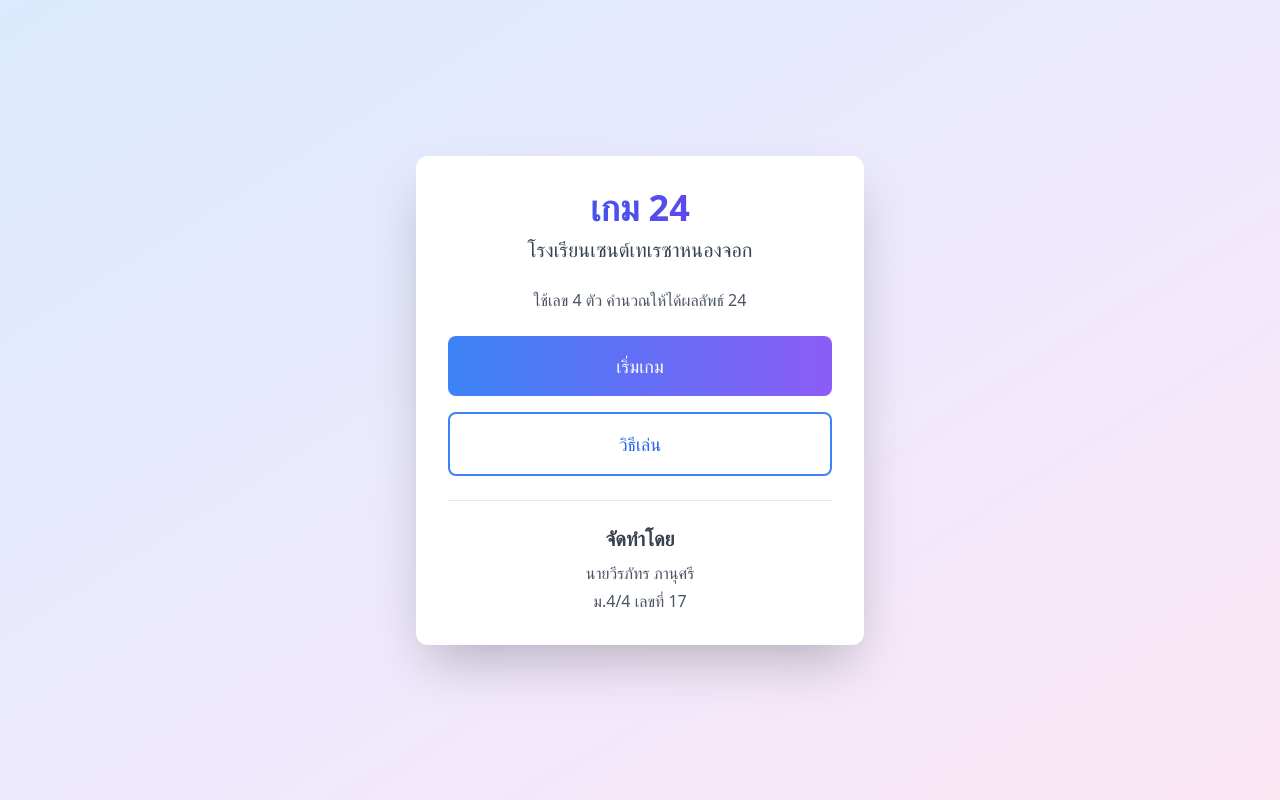
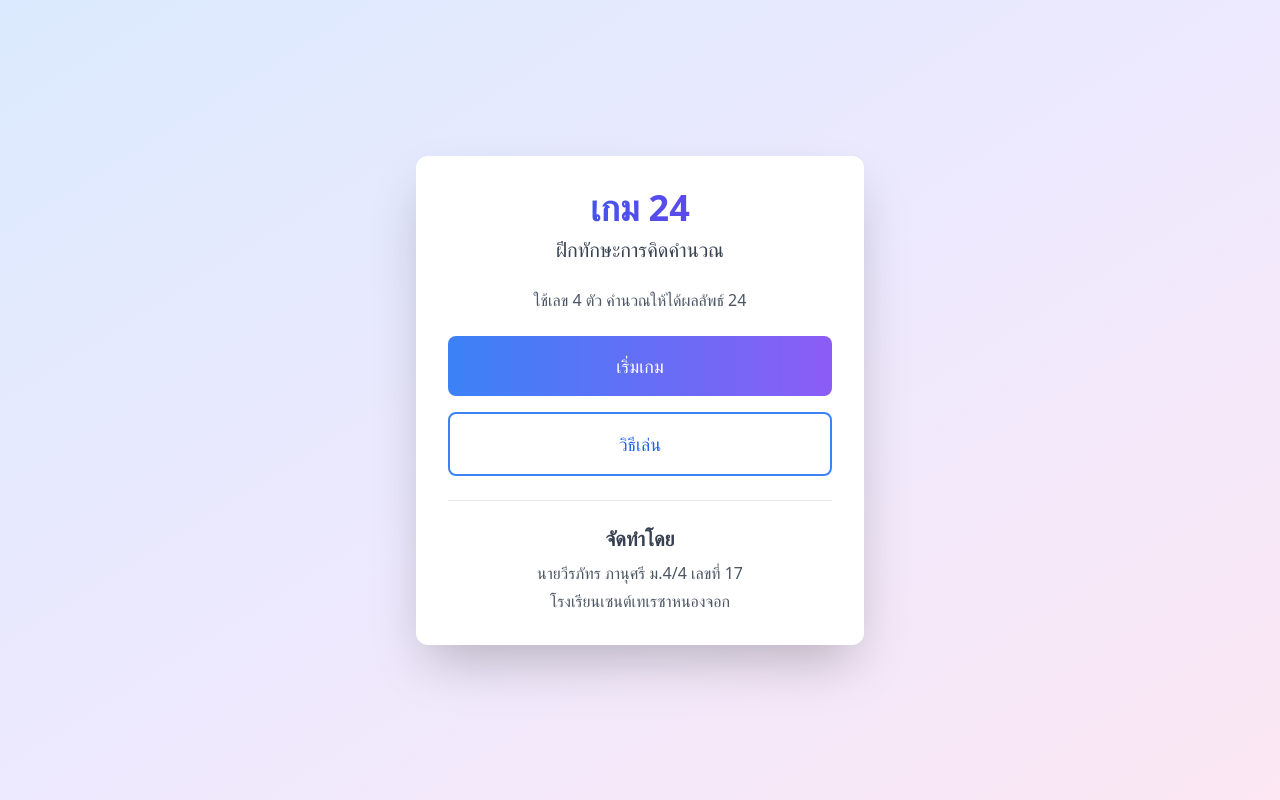
Before and after one commit to STTY00221/Game-24, a plain HTML site: page index.html in a window 1280 px wide. Drawn offline with nearby package versions, Linux system fonts and the light colour scheme.

Commit message:
Update index.html

```diff
--- a/index.html
+++ b/index.html
@@ -15,7 +15,7 @@
                         เกม 24
                     </h1>
                     <p class="text-xl text-gray-700">
-                        โรงเรียนเซนต์เทเรซาหนองจอก
+                        ฝึกทักษะการคิดคำนวณ
                     </p>
                 </div>
 
@@ -42,8 +42,8 @@
                         จัดทำโดย
                     </h2>
                     <div class="space-y-1 text-gray-600">
-                        <p class="font-medium">นายวีรภัทร ภานุศรี</p>
-                        <p>ม.4/4 เลขที่ 17</p>
+                        <p class="font-medium">นายวีรภัทร ภานุศรี ม.4/4 เลขที่ 17</p>
+                        <p>โรงเรียนเซนต์เทเรซาหนองจอก</p>
                     </div>
                 </div>
             </div>
```
